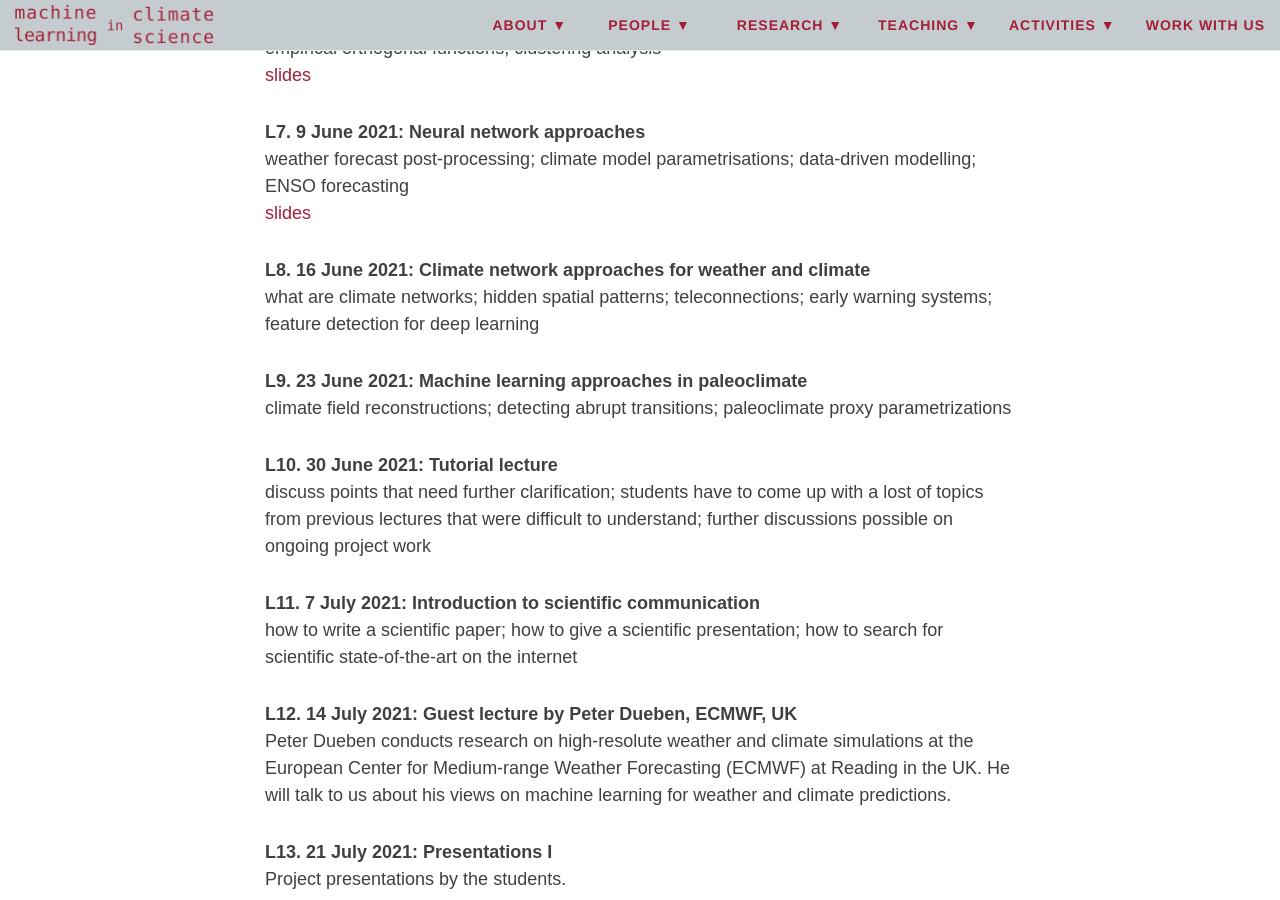
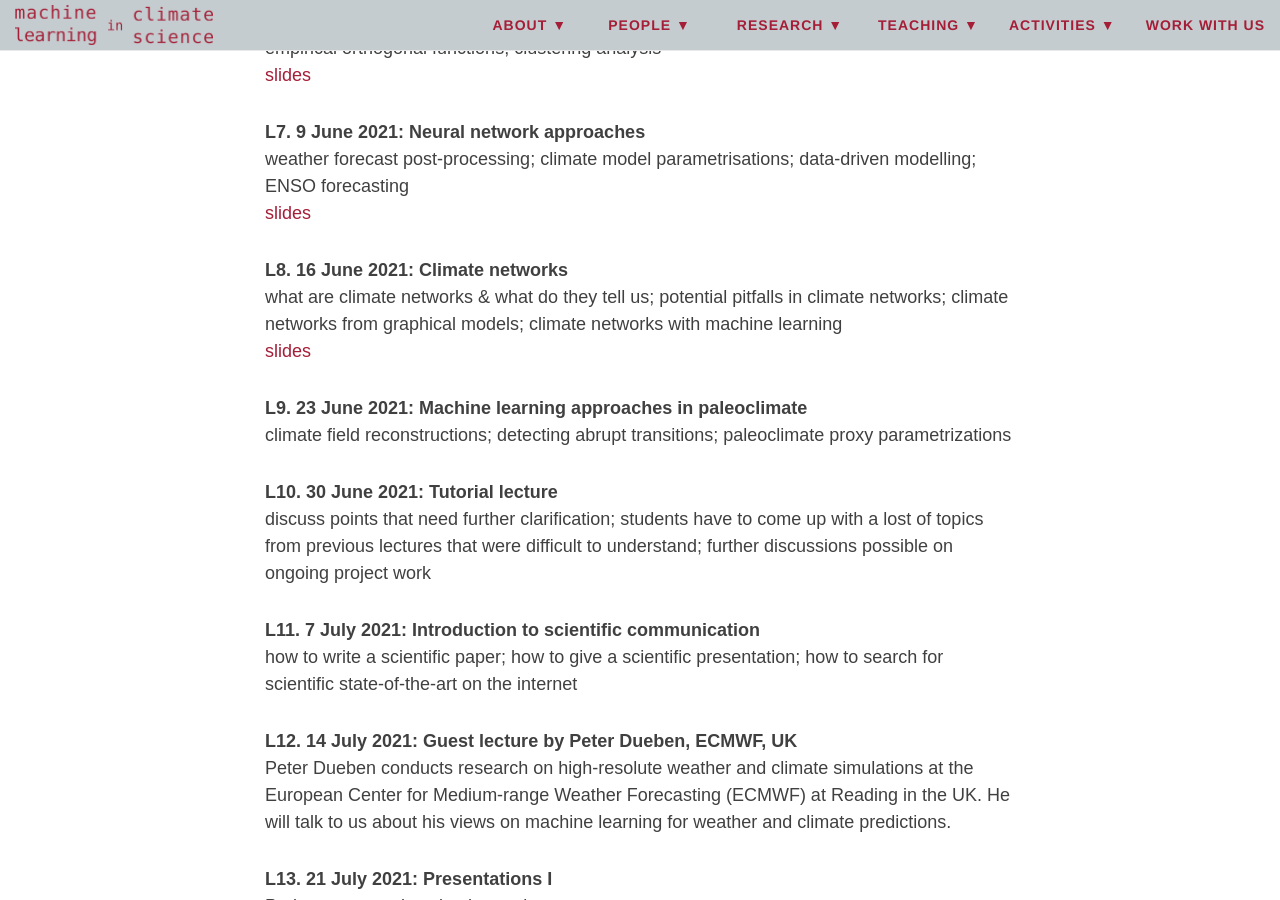
Before and after one commit to mlcs/mlcs.github.io, a Jekyll site: the page built from teaching/summer2021.md, in a window 1280 px wide and 900 px high, scrolled down 3040 px. Built offline with Jekyll 4.4.1, drawn with Linux system fonts in a browser that asks for light colours; nearby versions of some CDN libraries.

Commit message:
sose2021 -> add slides for lecture 8

```diff
--- a/teaching/summer2021.md
+++ b/teaching/summer2021.md
@@ -123,9 +123,11 @@ weather forecast post-processing; climate model parametrisations;
 data-driven modelling; ENSO forecasting
 [slides](/files/sose2021/l7.pdf)
 
-**L8. 16 June 2021: Climate network approaches for weather and climate**
-what are climate networks; hidden spatial patterns; teleconnections;
-early warning systems; feature detection for deep learning
+**L8. 16 June 2021: Climate networks**
+what are climate networks & what do they tell us; potential pitfalls in
+climate networks; climate networks from graphical models; climate
+networks with machine learning
+[slides](/files/sose2021/l8.pdf)
 
 **L9. 23 June 2021: Machine learning approaches in paleoclimate**
 climate field reconstructions; detecting abrupt transitions;
```
